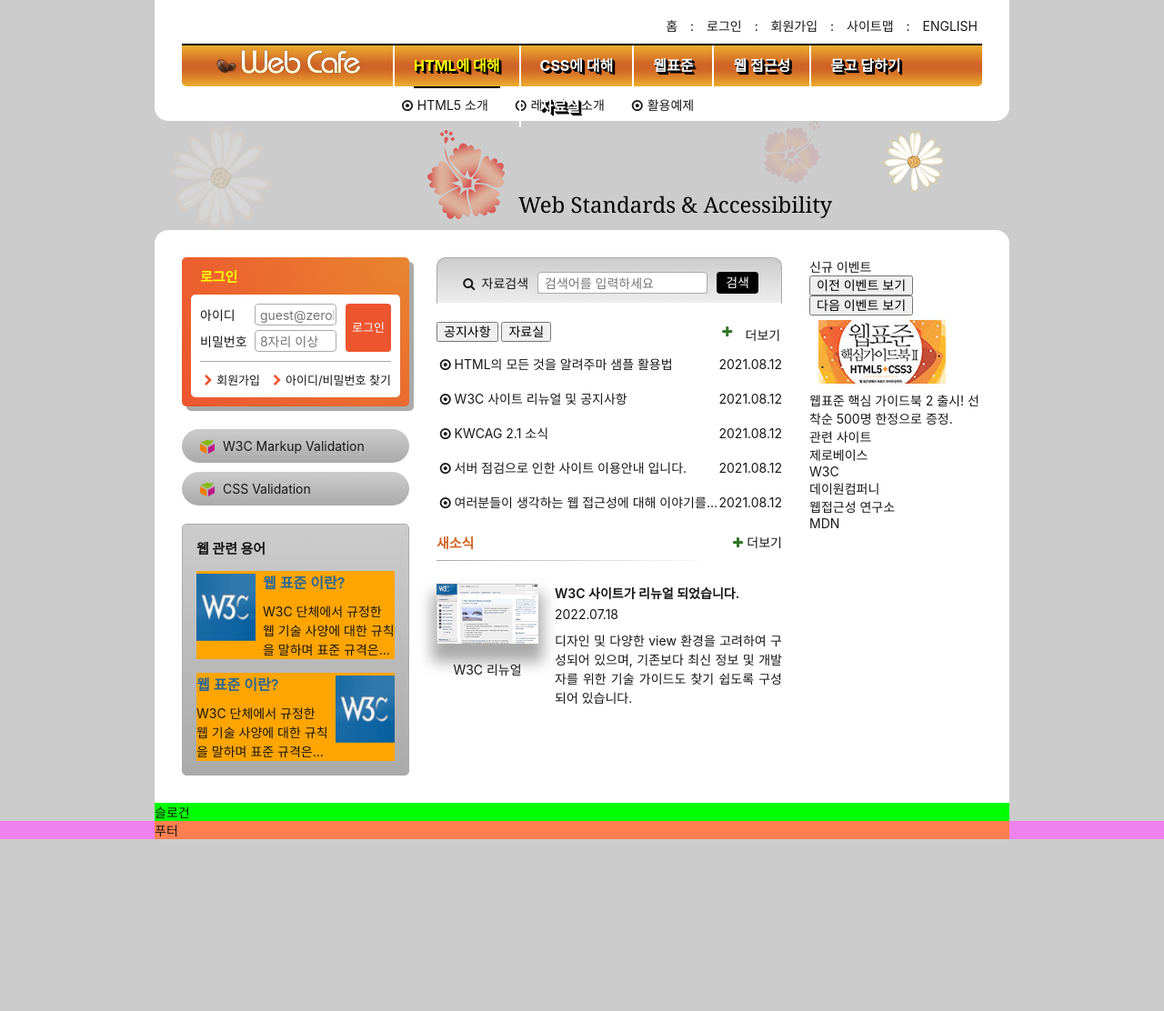
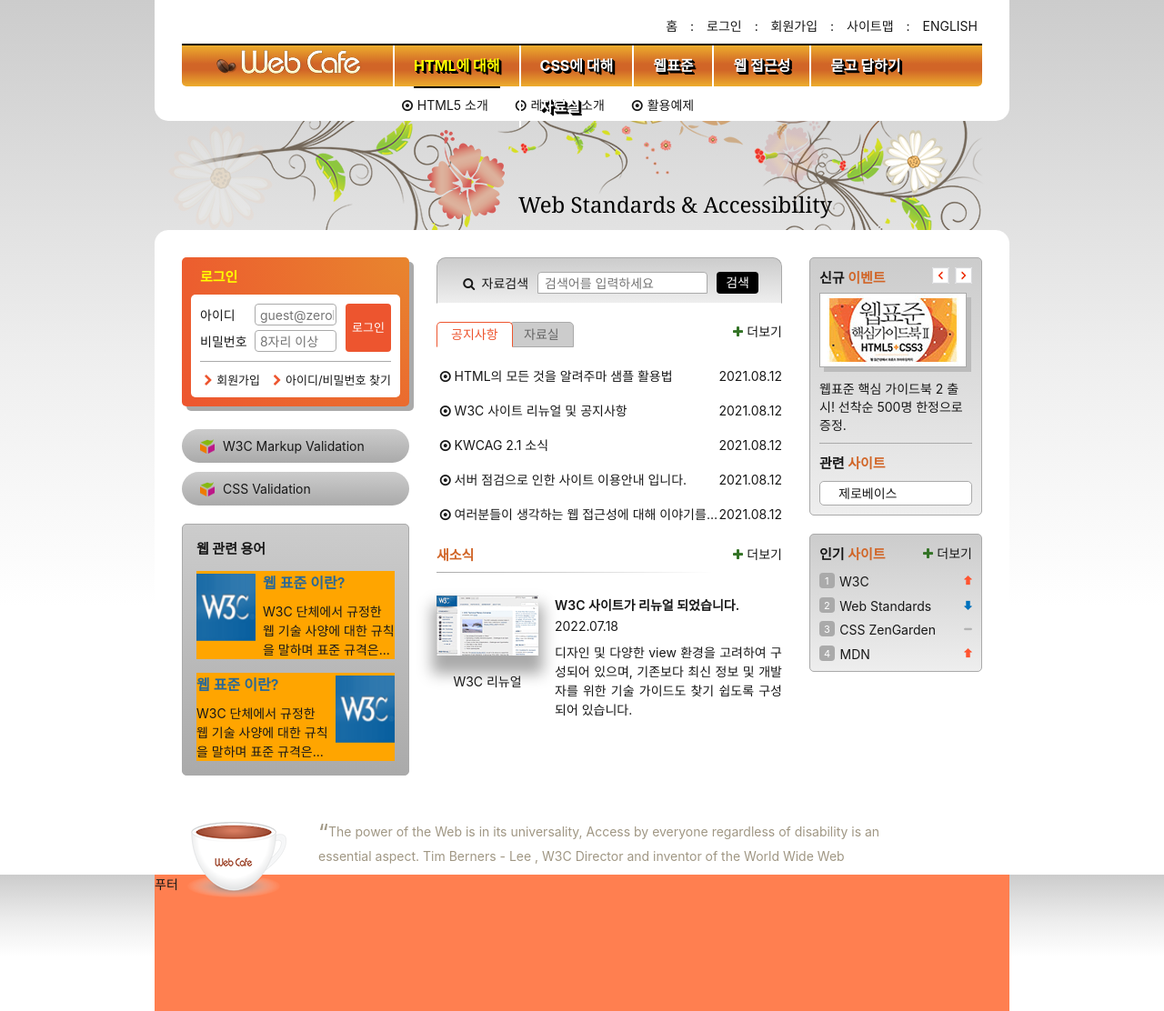
Before and after one commit to loco9939/zeroConneTo, a website: page HTML5/index.html in a window 1280 px wide. Shown: the whole page at 91% size. Before the commit the page ends 923 px from the top, so only its background shows below. Drawn offline with Linux system fonts and the light colour scheme; a web font is replaced by a local one.

Commit message:
(예비군) 신규이벤트, 관련사이트, 인기사이트, 슬로건 UI 완성

```diff
--- a/HTML5/css/index.css
+++ b/HTML5/css/index.css
@@ -40,9 +40,35 @@
     "Malgun Gothic", "Apple Color Emoji", "Segoe UI Emoji", "Segoe UI Symbol",
     sans-serif;
   font-weight: 400;
-  background: #ccc;
+  background: url(./images/bg_flower.png) no-repeat 50% 0,
+  #ccc linear-gradient(to bottom, #ccc 0%, #eee 35%, #fff 60%, #fff 100%);
   color: #181818;
   font-size: 1.4rem;
+}
+
+/* 스킵 내비게이션 */
+.skip-nav{
+  position:absolute;
+  text-align: center;
+  width: 100%;
+  text-align: center;
+  padding: 4px 0;
+  background: #000;
+  color: #fff;
+  transform: translateY(-110%);
+  z-index: 10;
+}
+
+.skip-nav span{
+  display: inline-block;
+  padding: 8px;
+  border: 2px solid #00f;
+  border-radius: 4px;
+}
+
+.skip-nav:focus{
+  outline: 0;
+  transform: none;
 }
 
 /* 레이아웃 */
@@ -374,10 +400,10 @@
   background: orange;
   margin-top: 15px;
 }
-.term-list-thumnail {
+.term-list-thumbnail {
   width: 65px;
 }
-.term-list-thumnail img {
+.term-list-thumbnail img {
   vertical-align: top;
 }
 .term-list-subject {
@@ -387,7 +413,7 @@
   font-weight: 600;
   font-size: 1.6rem;
 }
-.term-list-thumnail {
+.term-list-thumbnail {
   position: relative;
   top: 3px;
 }
@@ -400,14 +426,14 @@
 .even .term-list-subject {
   float: left;
 }
-.even .term-list-thumnail {
+.even .term-list-thumbnail {
   float: right;
 }
 .odd .term-list-brief,
 .odd .term-list-subject {
   float: right;
 }
-.odd .term-list-thumnail {
+.odd .term-list-thumbnail {
   float: left;
 }
 
@@ -449,8 +475,7 @@
 }
 
 /* 공지사항 및 자료실 */
-/* .board {
-  background: yellow;
+.board {
   position: relative;
   margin-top: 20px;
   padding-top: 45px;
@@ -468,7 +493,7 @@
 .notice-tab {
   left: 0;
 }
-.archieve-tab {
+.archive-tab {
   left: 80px;
 }
 .board-section.is-select .board-tab {
@@ -514,10 +539,10 @@
 
 .board-section.is-select .board-more {
   display: block;
-} */
+}
 
 /* div UI */
-.board {
+/* .board {
   position: relative;
 }
 .tab-list {
@@ -552,7 +577,8 @@
   top: 0px;
   left: 310px;
   padding: 8px;
-}
+} */
+
 /* 공지사항 자료실 새소식 인기사이트 더보기 웹폰트 글자 색상 */
 .more::before {
   color: hsla(110, 50%, 30%, 1);
@@ -617,15 +643,200 @@
   padding: 8px;
 }
 
+/* 신규 이벤트 및 관련 사이트 */
+.gradient-effect{
+  border: 1px solid #aaa;
+  border-radius: 5px;
+  padding: 10px;
+  background: #ccc linear-gradient(to bottom, #ccc, #eee);
+}
+
+.accent-color{
+  color: #d16527;
+}
+
+.event{
+  display: flex;
+  flex-flow: row wrap;
+  align-items: flex-start;
+  border-bottom: 1px solid #aaa;
+}
+
+.event-title, .related-title, .favorite-title {
+  font-size: 1.5rem;
+  font-weight: 700;
+}
+
+.event-button-container{
+  padding: 4px;
+  margin-left: auto;
+  display: flex;
+  flex-flow: row nowrap;
+  gap: 6px;
+  transform: translate(4px, -4px);
+}
+
+.event-button-container button{
+  width: 19px;
+  height: 18px;
+  padding: 0;
+  border: 0;
+  background-color: transparent;
+  background-image: url(./images/back_forward.png);
+  background-repeat: no-repeat;
+}
+
+.event-button-container .event-button-next{
+  background-position: -36px 0;
+}
+
+.event-detail{
+  width: 100%;
+}
+
+.event-thumbnail{
+  margin: 2px 0 10px;
+}
+.event-brief{
+  margin: 10px 0;
+}
+
+.event-thumbnail img{
+  border: 1px solid #aaa;
+  box-shadow: 5px 5px 0 0 #bbb;
+}
+
+.related{
+  padding-top: 10px;
+}
+
+.related-list{
+  margin-top: 10px;
+  background: #fff;
+  border: 1px solid #aaa;
+  border-radius: 5px;
+  height: 27px;
+  overflow: hidden;
+  transition: height 400ms, padding 400ms 400ms;
+}
+
+.related-list:hover, .related-list:focus{
+  height: 147px;
+  padding: 10px 0;
+}
+
+.related-list a{
+  display: block;
+  line-height: 25px;
+  padding: 0 0 0 20px;
+}
+
+/* 인기사이트 */
+.favorite{
+  position: relative;
+  margin-top: 20px;
+}
+
+.favorite-list{
+  margin-top: 10px;
+  list-style-type: none;
+}
+
+.favorite-list li{
+  position: relative;
+  margin-top: 8px;
+  counter-increment: number;
+}
+
+.favorite-list li::before{
+  content: counter(number);
+  display: inline-flex;
+  padding: 2px 5px 1px;
+  font-size: 1.1rem;
+  color: #fff;
+  background: #aaa;
+  border-radius: 4px;
+  min-width: 1.5em;
+  justify-content: center;
+  margin-right: 0.5em;
+}
+
+.favorite-list a{
+  vertical-align: middle;
+}
+
+.favorite-list em{
+  position: absolute;
+  width: 9px;
+  height: 11px;
+  right: 0;
+  top: 50%;
+  margin-top: -5px;
+  background-image: url(./images/rank.png);
+  background-repeat: no-repeat;
+}
+
+.favorite-list .stop{
+  background-position: 0 50%;
+}
+
+.favorite-list .down{
+  background-position: 0 100%;
+}
+
+.favorite-more{
+  position: absolute;
+  top: 2px;
+  right: 2px;
+  padding: 8px;
+}
+
 /* 슬로건 */
-.slogan {
-  background: lime;
+.slogan{
+  /* background: lime; */
+  position: relative;
+  padding: 10px 100px 10px 180px;
+}
+
+.slogan-title{
+  position: absolute;
+  left: 35px;
+  bottom: -25px;
+  width: 110px;
+  height: 83px;
+  line-height: 83px;
+  text-align: center;
+}
+
+.slogan-title::after{
+  content: "";
+  position: absolute;
+  width: 100%;
+  height: 100%;
+  top: 0;
+  left: 0;
+  background: url(./images/coffee.png) no-repeat 0 0;
+}
+
+.slogan-content{
+  color: #a09784;
+  line-height: 1.5;
+}
+
+.slogan-content q::before{
+  display: inline-block;
+  font-size: 2.5rem;
+  transform: translateY(5px);
+}
+.slogan-content q::after{
+  content: "";
 }
 
 /* 푸터 */
 .footer {
-  background: violet;
+  background: #ccc linear-gradient(to bottom, #ccc 0%, #eee 35%, #fff 60%, #fff 100%);
 }
 .footer-inner {
   background: coral;
+  height: 150px;
 }
--- a/HTML5/index.html
+++ b/HTML5/index.html
@@ -13,6 +13,9 @@
 </head>
 
 <body>
+  <a href="#userEmail" class="skip-nav">
+    <span>본문 바로가기</span>
+  </a>
   <header class="header">
     <h1 class="logo">
       <a href="/"><img src="./assets/logo.png" alt="Web Cafe" /></a>
@@ -182,14 +185,14 @@
         <dl class="term-list">
           <div class="odd">
             <dt class="term-list-subject">웹 표준 이란?</dt>
-            <dd class="term-list-thumnail">
+            <dd class="term-list-thumbnail">
               <img src="./assets/web_standards.gif" alt="W3C 로고" width="100%" />
             </dd>
             <dd class="term-list-brief">W3C 단체에서 규정한 웹 기술 사양에 대한 규칙을 말하며 표준 규격은...</dd>
           </div>
           <div class="even">
             <dt class="term-list-subject">웹 표준 이란?</dt>
-            <dd class="term-list-thumnail">
+            <dd class="term-list-thumbnail">
               <img src="./assets/web_standards.gif" alt="W3C 로고" width="100%" />
             </dd>
             <dd class="term-list-brief">W3C 단체에서 규정한 웹 기술 사양에 대한 규칙을 말하며 표준 규격은...</dd>
@@ -208,7 +211,7 @@
           <button type="submit" class="search-button">검색</button>
         </fieldset>
       </form>
-      <!-- <div class="board">
+      <div class="board">
         <section class="notice board-section is-select">
           <h2 class="sr-only notice-title" id="noticeTitle">공지사항</h2>
           <button class="board-tab notice-tab" type="button">공지사항</button>
@@ -238,7 +241,7 @@
         </section>
         <section class="archive board-section">
           <h2 class="sr-only archive-title" id="archiveTitle">자료실</h2>
-          <button class="board-tab archieve-tab">자료실</button>
+          <button class="board-tab archive-tab">자료실</button>
           <ul class="archive-list board-panel">
             <li>
               <a class="icon-dot-circled" href="/">디자인 사이트 링크 모음</a>
@@ -263,8 +266,8 @@
           </ul>
           <a href="/" class="icon-plus more board-more" title="자료실" aria-labelledby="archiveTitle">더보기</a>
         </section>
-</div> -->
-      <div class="board">
+</div>
+      <!-- <div class="board">
         <div class="tab-list" role="tablist">
           <button class="tab" type="button" role="tab" aria-selected="true" id="buttonNotice"
             aria-controls="panelNotice">공지사항</button>
@@ -322,7 +325,7 @@
           </ul>
           <a href="/" class="icon-plus more board-more" title="자료실">더보기</a>
         </div>
-      </div>
+      </div> -->
       <section class="news">
         <h2 class="news-title">새소식</h2>
         <a href="/" class="news-link">
@@ -347,11 +350,11 @@
       <div class="gradient-effect">
         <section class="event">
           <h2 class="event-title">신규 <span class="accent-color">이벤트</span></h2>
-          <div class="event-button-wrapper">
-            <button class="event-button-prev" type="button">이전 이벤트 보기</button>
-            <button class="event-button-next" type="button">다음 이벤트 보기</button>
+          <div class="event-button-container">
+            <button type="button" class="event-button-prev" aria-label="이전 이벤트 보기"></button>
+            <button type="button" class="event-button-next" aria-label="다음 이벤트 보기"></button>
           </div>
-          <div id="eventDetail">
+          <div id="eventDetail" class="event-detail">
             <p class="event-thumbnail">
               <img src="./assets/free_gift.gif" alt="이벤트 경품 : 웹 표준 핵심 가이드북 2" />
             </p>
@@ -362,7 +365,7 @@
         </section>
         <section class="related">
           <h2 class="related-title">관련 <span class="accent-color">사이트</span></h2>
-          <ul class="related-list">
+          <ul class="related-list" tabindex="0">
             <li><a href="https://zero-base.co.kr/" target="_blank" rel="noopener noreferrer">제로베이스</a></li>
             <li><a href="/" target="_blank" rel="noopener noreferrer">W3C</a></li>
             <li><a href="/" target="_blank" rel="noopener noreferrer">데이원컴퍼니</a></li>
@@ -371,9 +374,28 @@
           </ul>
         </section>
       </div>
+      <section class="favorite gradient-effect">
+        <h2 class="favorite-title">인기 <span class="accent-color">사이트</span></h2>
+        <ol class="favorite-list">
+          <li class="no1"><a href="/">W3C</a><em class="up" aria-label="상승"></em></li>
+          <li class="no2"><a href="/">Web Standards</a><em class="down" aria-label="하락"></em></li>
+          <li class="no3"><a href="/">CSS ZenGarden</a><em class="stop" aria-label="변동없음"></em></li>
+          <li class="no4"><a href="/">MDN</a><em class="up" aria-label="상승"></em></li>
+        </ol>
+        <a href="/" class="icon-plus more favorite-more" title="인기 사이트">더보기</a>
+      </section>
     </div>
   </main>
-  <article class="slogan">슬로건</article>
+  <article class="slogan">
+    <h2 class="slogan-title" title="웹카페에서 웹표준을">슬로건</h2>
+    <p class="slogan-content">
+      <q cite="http://w3.org/WAI">The power of the Web is in its universality, Access by everyone regardless of disability is an essential aspect.</q>
+      Tim Berners - Lee , W3C Director and inventor of the World Wide Web
+    </p>
+    <footer class="sr-only">
+      출처 : W3C, http://w3.org/WAI/
+    </footer>
+  </article>
   <footer class="footer">
     <div class="footer-inner">푸터</div>
   </footer>
```
Also changed, not shown: HTML5/css/svg_test.svg (added).
